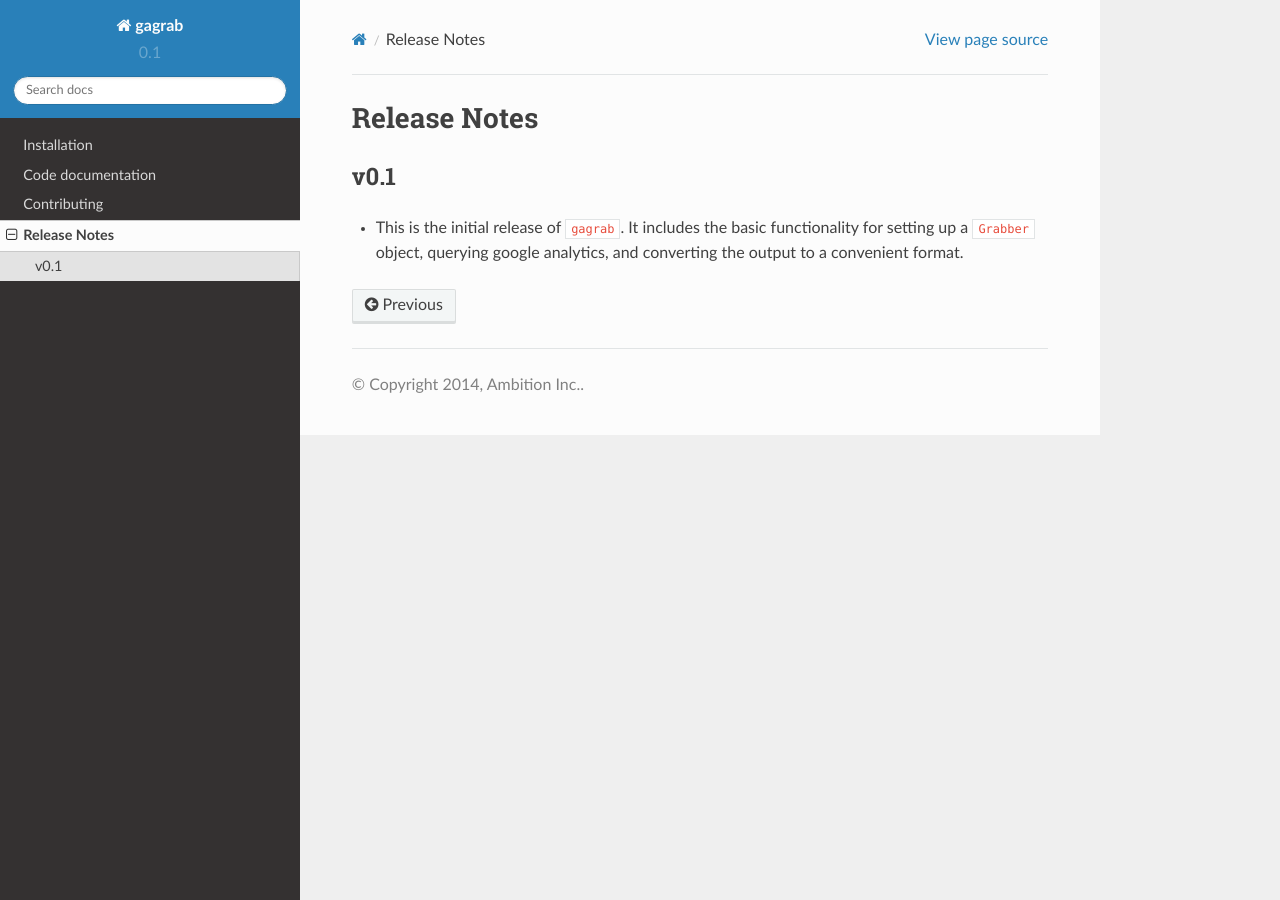
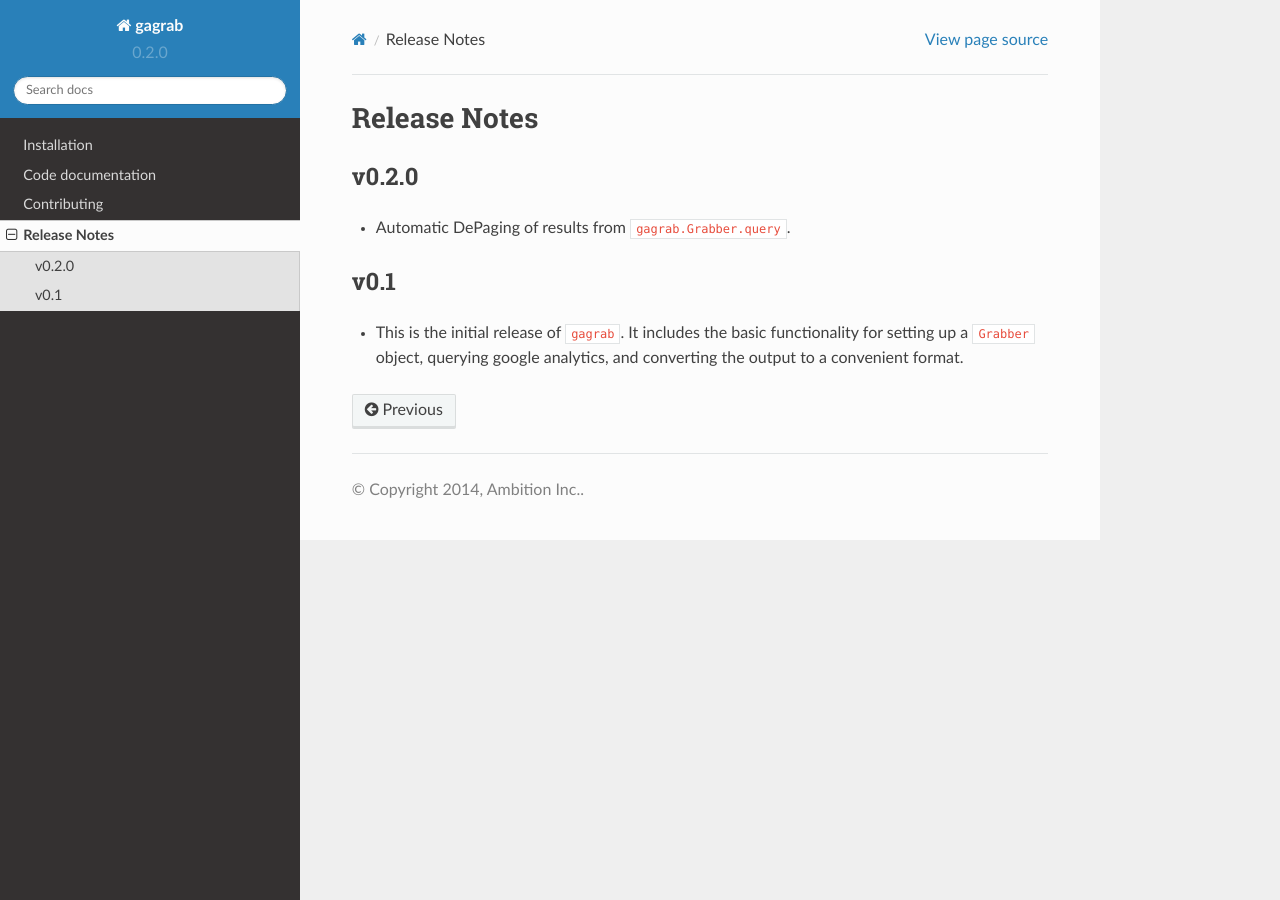
Before and after one commit to ambitioninc/gagrab, a Sphinx documentation site: the page built from docs/release_notes.rst, in a window 1280 px wide. Built offline with Sphinx 7.4.7 and the Read the Docs theme 2.0.0, drawn with Linux system fonts in a browser that asks for light colours.

Commit message:
Minor version bump

```diff
--- a/docs/release_notes.rst
+++ b/docs/release_notes.rst
@@ -1,5 +1,11 @@
 Release Notes
 =============
+
+v0.2.0
+------
+
+* Automatic DePaging of results from ``gagrab.Grabber.query``.
+
 
 v0.1
 ----
--- a/gagrab/version.py
+++ b/gagrab/version.py
@@ -1 +1 @@
-__version__ = '0.1'
+__version__ = '0.2.0'
```
